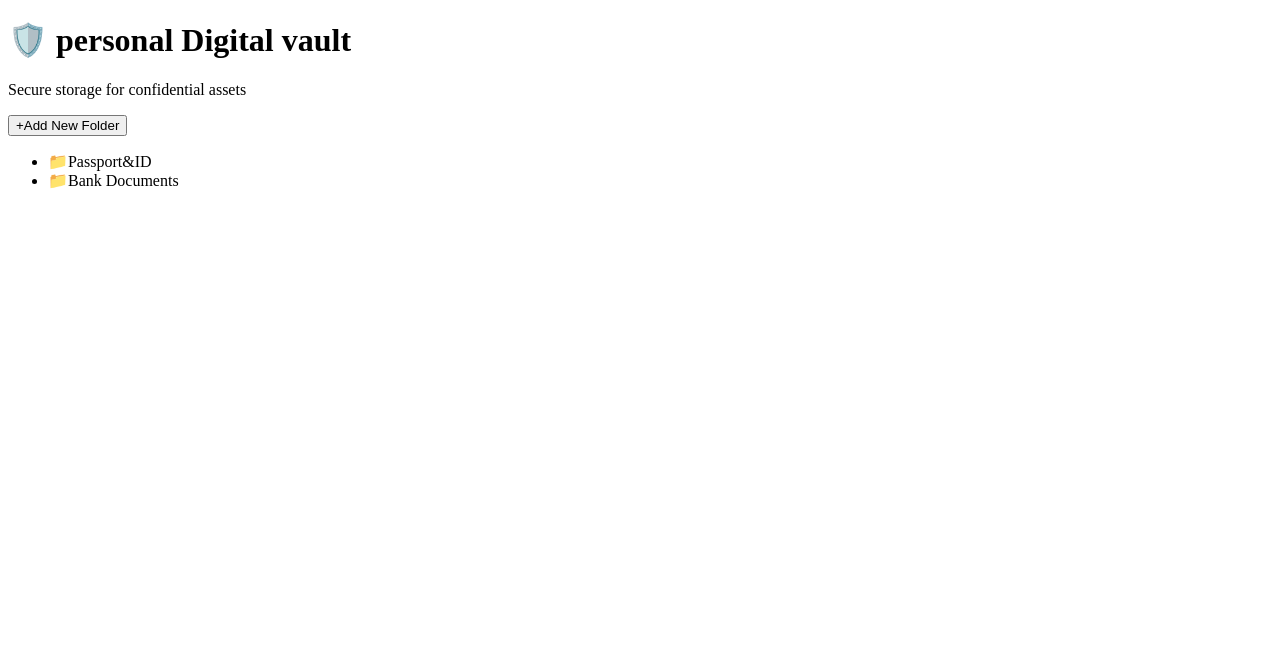
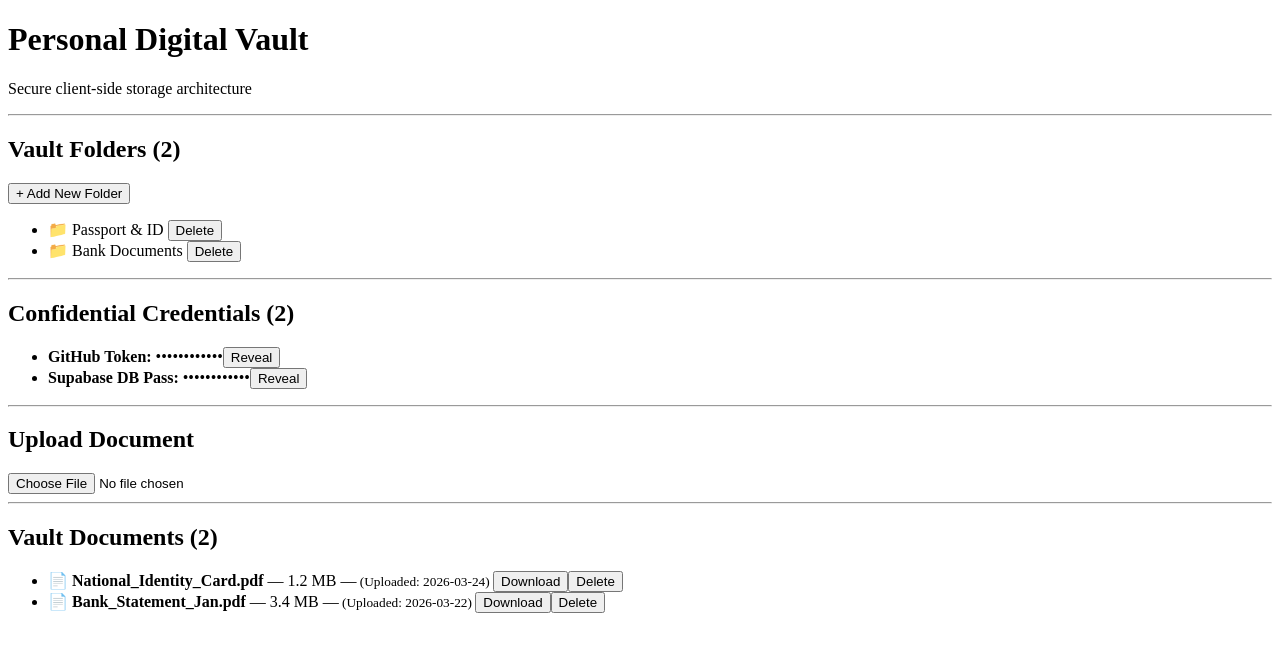
Before and after one commit to nagulendrarajahsangeerthanan-commits/personal-digital-vault, a React (Vite) app in the folder scratch/: page / in a window 1280 px wide. Shown: the top 652 px of the page. Built offline with nearby package versions, Linux system fonts and the light colour scheme.

Commit message:
feat: add folder, credentials, upload, and document list components

```diff
--- a/scratch/src/App.jsx
+++ b/scratch/src/App.jsx
@@ -1,35 +1,28 @@
-import { useState } from "react";
+import FolderList from './Components/FolderList';
+import CredentialVault from './Components/CredentialVault';
+import DocumentUpload from './Components/DocumentUpload';
+import DocumentList from './Components/DocumentList';
 
 export default function App() {
-  const [folders, setFolders] = useState([
-    { id: 1, name: "Passport&ID" },
-    { id: 2, name: "Bank Documents" },
-  ]);
-
-  function handleAddFolder(){
-    const folderName = prompt('Folder peyarai type seiyungal:');
-
-    if(folderName){
-      const newFolder = {
-        id:Date.now(),
-        name:folderName
-      };
-      setFolders([...folders,newFolder])
-    }
-  }
-
   return (
     <div>
-      <h1>🛡️ personal Digital vault</h1>
-      <p>Secure storage for confidential assets</p>
-      <button   onClick={handleAddFolder}                 >
-        +Add New Folder
-      </button>
-      <ul>
-        {folders.map((folder) => (
-          <li key={folder.id}>📁{folder.name}</li>
-        ))}
-      </ul>
+      <h1>Personal Digital Vault</h1>
+      <p>Secure client-side storage architecture</p>
+      <hr />
+
+      <FolderList />
+
+      <hr />
+
+      <CredentialVault />
+
+      <hr />
+
+      <DocumentUpload />
+
+      <hr />
+
+      <DocumentList />
     </div>
   );
 }
--- /dev/null
+++ b/scratch/src/Components/CredentialVault.jsx
@@ -0,0 +1,42 @@
+import { useState } from 'react';
+
+export default function CredentialVault() {
+  const [credentials, setCredentials] = useState([
+    { id: 101, title: 'GitHub Token', secret: 'ghp_secretToken999', isVisible: false },
+    { id: 102, title: 'Supabase DB Pass', secret: 'Postgres#2026!Vault', isVisible: false }
+  ]);
+
+  function toggleSecretVisibility(credId) {
+    const updated = credentials.map((item) => {
+      if (item.id === credId) {
+        return { ...item, isVisible: !item.isVisible };
+      }
+      return item;
+    });
+    setCredentials(updated);
+  }
+
+  return (
+    <section>
+      <h2>Confidential Credentials ({credentials.length})</h2>
+
+      <ul>
+        {credentials.map((item) => (
+          <li key={item.id}>
+            <strong>{item.title}: </strong>
+
+            {/* Masking Logic: isVisible true endraal secret theriyum, illai endraal dots */}
+            <span>
+              {item.isVisible ? item.secret : '••••••••••••'}
+            </span>
+
+            {/* Hide / Reveal Button */}
+            <button onClick={() => toggleSecretVisibility(item.id)}>
+              {item.isVisible ? 'Hide' : 'Reveal'}
+            </button>
+          </li>
+        ))}
+      </ul>
+    </section>
+  );
+}
--- /dev/null
+++ b/scratch/src/Components/DocumentList.jsx
@@ -0,0 +1,37 @@
+import { useState } from 'react';
+
+export default function DocumentList() {
+  // Uploaded documents state (Dummy data for testing)
+  const [documents, setDocuments] = useState([
+    { id: 1, title: 'National_Identity_Card.pdf', size: '1.2 MB', date: '2026-03-24' },
+    { id: 2, title: 'Bank_Statement_Jan.pdf', size: '3.4 MB', date: '2026-03-22' }
+  ]);
+
+  function handleDeleteDocument(docId) {
+    setDocuments(documents.filter((doc) => doc.id !== docId));
+  }
+
+  return (
+    <section>
+      <h2>Vault Documents ({documents.length})</h2>
+
+      <ul>
+        {documents.map((doc) => (
+          <li key={doc.id}>
+            <strong>📄 {doc.title}</strong> —
+            <span> {doc.size} </span> —
+            <small> (Uploaded: {doc.date}) </small>
+
+            <button onClick={() => alert(`Downloading ${doc.title}...`)}>
+              Download
+            </button>
+
+            <button onClick={() => handleDeleteDocument(doc.id)}>
+              Delete
+            </button>
+          </li>
+        ))}
+      </ul>
+    </section>
+  );
+}
--- /dev/null
+++ b/scratch/src/Components/DocumentUpload.jsx
@@ -0,0 +1,34 @@
+import { useState } from 'react';
+
+export default function DocumentUpload() {
+  const [selectedFile, setSelectedFile] = useState(null);
+
+  function handleFileChange(event) {
+    const file = event.target.files[0];
+    if (file) {
+      setSelectedFile(file);
+    }
+  }
+
+  function handleClearFile() {
+    setSelectedFile(null);
+  }
+
+  return (
+    <section>
+      <h2>Upload Document</h2>
+
+      {/* Plain File Input */}
+      <input type="file" onChange={handleFileChange} />
+
+      {/* File Select aana pin kaattum Details */}
+      {selectedFile && (
+        <div>
+          <p>Selected File: {selectedFile.name}</p>
+          <p>File Size: {Math.round(selectedFile.size / 1024)} KB</p>
+          <button onClick={handleClearFile}>Remove</button>
+        </div>
+      )}
+    </section>
+  );
+}
--- /dev/null
+++ b/scratch/src/Components/FolderList.jsx
@@ -0,0 +1,37 @@
+import { useState } from 'react';
+
+export default function FolderList() {
+  const [folders, setFolders] = useState([
+    { id: 1, name: 'Passport & ID' },
+    { id: 2, name: 'Bank Documents' }
+  ]);
+
+  function handleAddFolder() {
+    const folderName = prompt('Folder peyarai type seiyungal:');
+    if (folderName) {
+      setFolders([...folders, { id: Date.now(), name: folderName }]);
+    }
+  }
+
+  function handleDeleteFolder(idToDelete) {
+    setFolders(folders.filter((folder) => folder.id !== idToDelete));
+  }
+
+  return (
+    <section>
+      <h2>Vault Folders ({folders.length})</h2>
+      <button onClick={handleAddFolder}>+ Add New Folder</button>
+
+      <ul>
+        {folders.map((folder) => (
+          <li key={folder.id}>
+            <span>📁 {folder.name} </span>
+            <button onClick={() => handleDeleteFolder(folder.id)}>
+              Delete
+            </button>
+          </li>
+        ))}
+      </ul>
+    </section>
+  );
+}
```
Also changed, not shown: 1 other file (tests, documents, lock files or other folders).
